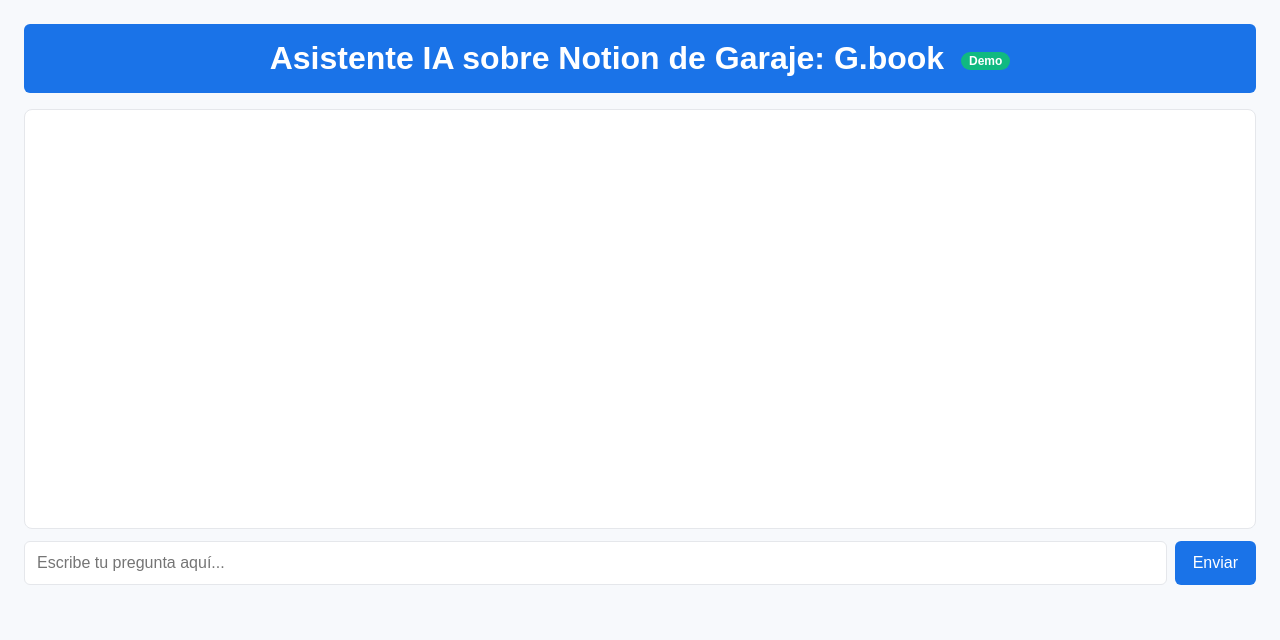
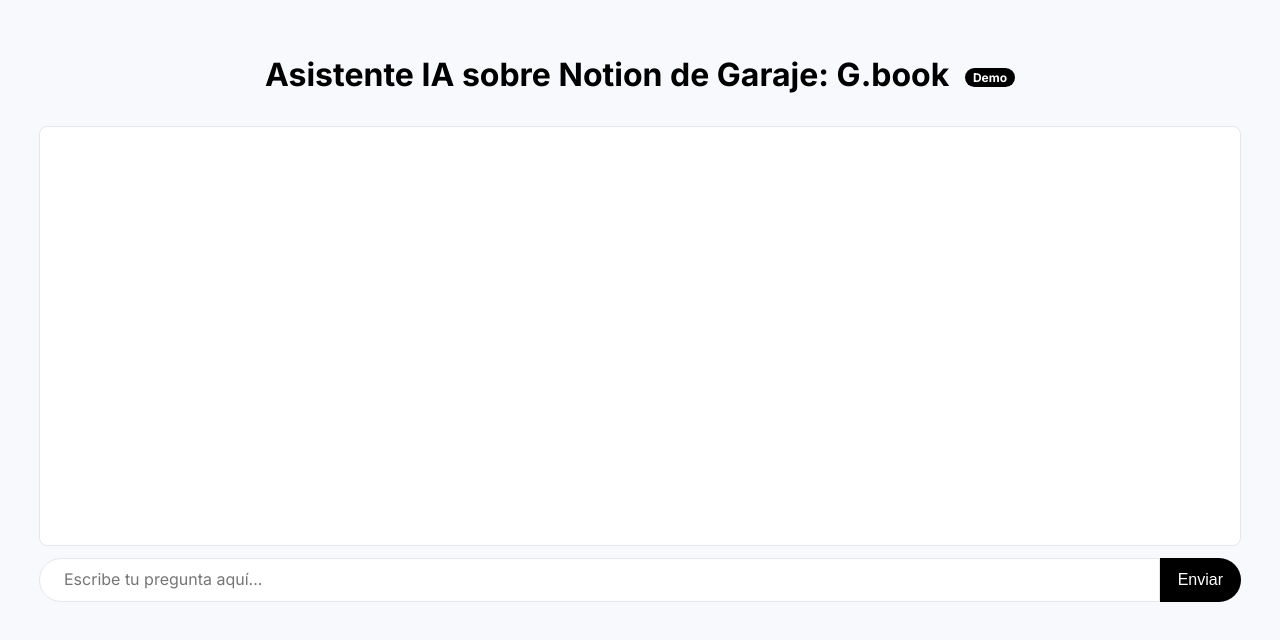
Before and after one commit to leonardolopezcallejo/notion-scraper, a plain HTML site: page static/index.html in a window 1280 px wide. Drawn offline with Linux system fonts and the light colour scheme.

Commit message:
added styles and ajust JS

```diff
--- /dev/null
+++ b/static/assets/css/style.css
@@ -0,0 +1,110 @@
+* {
+    box-sizing: border-box;
+}
+
+body {
+    font-family: "Inter", sans-serif;
+    margin: 24px;
+    background: #f7f9fc;
+    color: #0b0d12;
+}
+.container{
+    display: flex;
+    align-items: center;
+    justify-content: center;
+}
+.wrapper{
+    width: 1500px;
+    padding: 15px;
+}
+h1 {
+    text-align: center;
+    color: #000000;
+    margin: 0 0 16px;
+    padding: 16px;
+    border-radius: 6px;
+}
+
+#conversacion {
+    background: #fff;
+    border: 1px solid #e5e7eb;
+    border-radius: 8px;
+    padding: 16px;
+    height: 420px;
+    overflow-y: auto;
+    display: flex;
+    align-items: flex-start;
+    flex-direction: column;
+    overflow: auto;
+}
+.user,
+.bot {
+    padding: 10px 15px;
+    border-radius: 24px;
+    margin-bottom: 5px;
+}
+
+
+.user { background: #f2f2f2; }
+.bot  { background: #dbd9d9; }
+
+.appear {
+    opacity: 0;
+    transform: translateY(10px);
+    animation: chatFadeIn 0.3s ease-out forwards;
+    will-change: transform, opacity;
+}
+
+@keyframes chatFadeIn {
+    from { opacity: 0; transform: translateY(10px); }
+    to   { opacity: 1; transform: translateY(0); }
+}
+
+@media (prefers-reduced-motion: reduce) {
+  .appear { animation: none; opacity: 1; transform: none; }
+}
+
+.row {
+    display: flex;
+    margin-top: 12px;
+}
+
+#entrada {
+    flex: 1;
+    padding: 12px 12px 12px 24px;
+    font-size: 16px;
+    border: 1px solid #e5e7eb;
+    border-radius: 24px 0 0 24px;
+}
+
+#entrada::placeholder{
+    font-family: "Inter", sans-serif;
+}
+
+#enviar {
+    padding: 12px 18px;
+    font-size: 16px;
+    background: #000000;
+    color: #fff;
+    border: 0;
+    border-radius: 0 24px 24px 0;
+    cursor: pointer;
+}
+
+#enviar:hover {
+    filter: brightness(0.95);
+}
+
+.badge {
+    font-size: 12px;
+    color: #fff;
+    background: #000000;
+    padding: 2px 8px;
+    border-radius: 999px;
+    margin-left: 8px;
+    vertical-align: middle;
+}
+
+.badge.off {
+    background: #6b7280;
+}
--- /dev/null
+++ b/static/assets/js/main.js
@@ -0,0 +1,96 @@
+document.addEventListener("DOMContentLoaded", function () {
+
+        // Config
+    // Set FAKE to true to use mocked responses without backend
+    const FAKE = true;
+    const LATENCY_MS = 300; // Simulated latency for demo
+    const API_URL = "http://127.0.0.1:8002/chat";
+
+    const conversacion = document.getElementById("conversacion");
+    const entrada = document.getElementById("entrada");
+    const enviarBtn = document.getElementById("enviar");
+    const badge = document.getElementById("mode-badge");
+    badge.textContent = FAKE ? "Demo" : "Live";
+    badge.classList.toggle("off", !FAKE);
+
+    function scrollAbajo() {
+      conversacion.scrollTop = conversacion.scrollHeight;
+    }
+
+    // Simple mock engine for common queries
+    // Comments are in English and without symbols
+    function mockAnswer(q) {
+      const text = q.toLowerCase();
+
+      if (text.includes("cumple") || text.includes("birthday")) {
+        return "El día de tu cumpleaños lo tienes libre por defecto. Pídelo con antelación en la página de Vacaciones.";
+      }
+
+      if (text.includes("vacacion") && (text.includes("cuánt") || text.includes("numero") || text.includes("días"))) {
+        return "El número de días de vacaciones depende de la política vigente. Revisa la página de Vacaciones para el detalle.";
+      }
+
+      if (text.includes("vacacion") && (text.includes("página") || text.includes("información"))) {
+        return "En la página de Vacaciones encontrarás cómo solicitarlas, plazos mínimos, excepciones y procesos relacionados con producción.";
+      }
+
+      if (text.includes("onboard") || text.includes("bienvenida")) {
+        return "La guía de onboarding incluye checklist de acceso, herramientas, procesos y primeros pasos en Garaje de Ideas.";
+      }
+
+      if (text.includes("intranet") || text.includes("soporte")) {
+        return "Para accesos a la intranet o soporte, contacta al equipo correspondiente y revisa los procedimientos internos.";
+      }
+
+      return "No tengo esa información en el contexto de esta demo. Intenta ser más específico o consulta la página relacionada en G.book.";
+    }
+
+    function enviarPregunta() {
+      const pregunta = entrada.value.trim();
+      if (!pregunta) return;
+
+      conversacion.querySelectorAll('.appear').forEach(el => el.classList.remove('appear'));
+
+      conversacion.innerHTML += `<span class="user appear"> ${pregunta}</span>`;
+      entrada.value = "";
+      scrollAbajo();
+
+      if (FAKE) {
+        // Simulated response without network
+        setTimeout(() => {
+          conversacion.querySelectorAll('.appear').forEach(el => el.classList.remove('appear'));
+          const data = { respuesta: mockAnswer(pregunta) };
+          conversacion.innerHTML += `<span class="bot appear">${data.respuesta}</span>`;
+          scrollAbajo();
+        }, LATENCY_MS);
+        return;
+      }
+
+      // Real backend call when FAKE is false
+      fetch(API_URL, {
+        method: "POST",
+        headers: { "Content-Type": "application/json" },
+        body: JSON.stringify({ texto: pregunta })
+      })
+      .then(res => {
+        if (!res.ok) throw new Error("HTTP " + res.status);
+        return res.json();
+      })
+      .then(data => {
+        conversacion.innerHTML += `<span class="bot">${data.respuesta}</span>`;
+        scrollAbajo();
+      })
+      .catch(err => {
+        conversacion.innerHTML += `<span class="bot">Error: ${err.message}</span> `;
+        scrollAbajo();
+      });
+    }
+
+    enviarBtn.addEventListener("click", enviarPregunta);
+    entrada.addEventListener("keypress", function (e) {
+      if (e.key === "Enter") {
+        e.preventDefault();
+        enviarPregunta();
+      }
+    });
+});
--- a/static/index.html
+++ b/static/index.html
@@ -4,126 +4,32 @@
   <meta charset="UTF-8" />
   <meta name="viewport" content="width=device-width, initial-scale=1.0"/>
   <title>Asistente IA sobre Notion de Garaje: G.book</title>
-  <style>
-    :root { --fg:#0b0d12; --bg:#f7f9fc; --muted:#6b7280; --brand:#1a73e8; --bot:#d63384; }
-    * { box-sizing: border-box; }
-    body { font-family: Arial, sans-serif; margin: 24px; background: var(--bg); color: var(--fg); }
-    h1 { text-align: center; background: var(--brand); color: #fff; margin: 0 0 16px; padding: 16px; border-radius: 6px; }
-    #conversacion { background: #fff; border: 1px solid #e5e7eb; border-radius: 8px; padding: 16px; height: 420px; overflow-y: auto; }
-    .user { color: var(--brand); font-weight: bold; }
-    .bot  { color: var(--bot); font-weight: bold; }
-    .row { display: flex; gap: 8px; margin-top: 12px; }
-    #entrada { flex: 1; padding: 12px; font-size: 16px; border: 1px solid #e5e7eb; border-radius: 6px; }
-    #enviar { padding: 12px 18px; font-size: 16px; background: var(--brand); color: #fff; border: 0; border-radius: 6px; cursor: pointer; }
-    #enviar:hover { filter: brightness(0.95); }
-    .badge { font-size: 12px; color: #fff; background: #10b981; padding: 2px 8px; border-radius: 999px; margin-left: 8px; vertical-align: middle; }
-    .badge.off { background: #6b7280; }
-  </style>
+
+  <link rel="preconnect" href="https://fonts.googleapis.com">
+  <link rel="preconnect" href="https://fonts.gstatic.com" crossorigin>
+  <link href="https://fonts.googleapis.com/css2?family=Inter:ital,opsz,wght@0,14..32,100..900;1,14..32,100..900&display=swap" rel="stylesheet">
+
+  <link rel="stylesheet" href="assets/css/style.css">
+
 </head>
   <body>
+    <main>
+      <div class="container">
+        <div class="wrapper">
           <h1>
             Asistente IA sobre Notion de Garaje: G.book
             <span id="mode-badge" class="badge">Demo</span>
           </h1>
-
           <div id="conversacion"></div>
-
           <div class="row">
             <input type="text" id="entrada" placeholder="Escribe tu pregunta aquí..." />
             <button id="enviar">Enviar</button>
           </div>
+        </div>
+      </div>
+    </main>
 
-  <script>
-    // Config
-    // Set FAKE to true to use mocked responses without backend
-    const FAKE = true;
-    const LATENCY_MS = 0; // Simulated latency for demo
-    const API_URL = "http://127.0.0.1:8002/chat";
+  <script src="assets/js/main.js"></script>
 
-    const conversacion = document.getElementById("conversacion");
-    const entrada = document.getElementById("entrada");
-    const enviarBtn = document.getElementById("enviar");
-    const badge = document.getElementById("mode-badge");
-    badge.textContent = FAKE ? "Demo" : "Live";
-    badge.classList.toggle("off", !FAKE);
-
-    function scrollAbajo() {
-      conversacion.scrollTop = conversacion.scrollHeight;
-    }
-
-    // Simple mock engine for common queries
-    // Comments are in English and without symbols
-    function mockAnswer(q) {
-      const text = q.toLowerCase();
-
-      if (text.includes("cumple") || text.includes("birthday")) {
-        return "El día de tu cumpleaños lo tienes libre por defecto. Pídelo con antelación en la página de Vacaciones.";
-      }
-
-      if (text.includes("vacacion") && (text.includes("cuánt") || text.includes("numero") || text.includes("días"))) {
-        return "El número de días de vacaciones depende de la política vigente. Revisa la página de Vacaciones para el detalle.";
-      }
-
-      if (text.includes("vacacion") && (text.includes("página") || text.includes("información"))) {
-        return "En la página de Vacaciones encontrarás cómo solicitarlas, plazos mínimos, excepciones y procesos relacionados con producción.";
-      }
-
-      if (text.includes("onboard") || text.includes("bienvenida")) {
-        return "La guía de onboarding incluye checklist de acceso, herramientas, procesos y primeros pasos en Garaje de Ideas.";
-      }
-
-      if (text.includes("intranet") || text.includes("soporte")) {
-        return "Para accesos a la intranet o soporte, contacta al equipo correspondiente y revisa los procedimientos internos.";
-      }
-
-      return "No tengo esa información en el contexto de esta demo. Intenta ser más específico o consulta la página relacionada en G.book.";
-    }
-
-    function enviarPregunta() {
-      const pregunta = entrada.value.trim();
-      if (!pregunta) return;
-
-      conversacion.innerHTML += `<div><span class="user">Tú:</span> ${pregunta}</div>`;
-      entrada.value = "";
-      scrollAbajo();
-
-      if (FAKE) {
-        // Simulated response without network
-        setTimeout(() => {
-          const data = { respuesta: mockAnswer(pregunta) };
-          conversacion.innerHTML += `<div><span class="bot">IA:</span> ${data.respuesta}</div>`;
-          scrollAbajo();
-        }, LATENCY_MS);
-        return;
-      }
-
-      // Real backend call when FAKE is false
-      fetch(API_URL, {
-        method: "POST",
-        headers: { "Content-Type": "application/json" },
-        body: JSON.stringify({ texto: pregunta })
-      })
-      .then(res => {
-        if (!res.ok) throw new Error("HTTP " + res.status);
-        return res.json();
-      })
-      .then(data => {
-        conversacion.innerHTML += `<div><span class="bot">IA:</span> ${data.respuesta}</div>`;
-        scrollAbajo();
-      })
-      .catch(err => {
-        conversacion.innerHTML += `<div><span class="bot">IA:</span> Error: ${err.message}</div>`;
-        scrollAbajo();
-      });
-    }
-
-    enviarBtn.addEventListener("click", enviarPregunta);
-    entrada.addEventListener("keypress", function (e) {
-      if (e.key === "Enter") {
-        e.preventDefault();
-        enviarPregunta();
-      }
-    });
-  </script>
   </body>
 </html>
```
Lines whose indentation alone changed are shown as unchanged.
